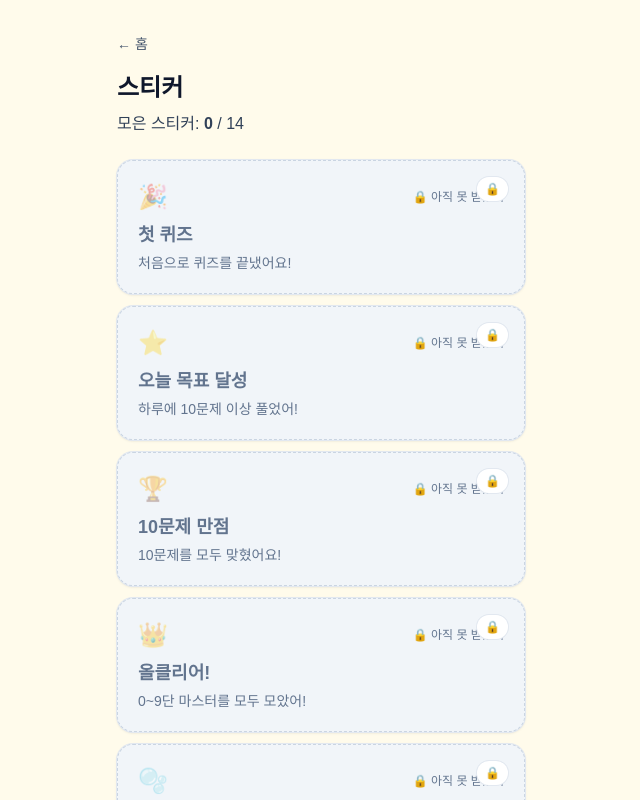
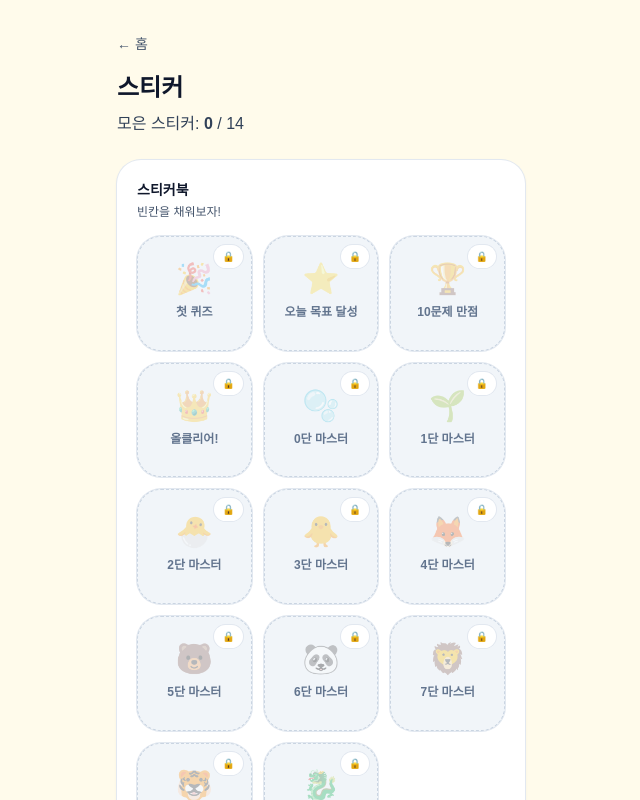
Before and after one commit to woairi/gugudan-kids, a Next.js app: page /collection in a window 1280 px wide. Shown: the top 800 px of the page, without its empty margins (319-959 px from the left). Built offline with nearby package versions, Linux system fonts and the light colour scheme.

Commit message:
feat(ux): turn collection into stickerbook grid

```diff
--- a/src/app/collection/page.tsx
+++ b/src/app/collection/page.tsx
@@ -27,38 +27,40 @@ export default function CollectionPage() {
           모은 스티커: <span className="font-extrabold">{unlockedCount}</span> / {list.length}
         </p>
 
-        <div className="mt-6 grid gap-3">
+        <div className="mt-6 rounded-3xl bg-white p-5 shadow-sm ring-1 ring-slate-200">
+          <div className="text-sm font-extrabold">스티커북</div>
+          <div className="mt-1 text-xs text-slate-600">빈칸을 채워보자!</div>
+
+          <div className="mt-4 grid grid-cols-3 gap-3">
             {list.map((b) => {
               const unlocked = Boolean(b.unlockedAt);
               return (
                 <div
                   key={b.id}
                   className={
-                  "relative rounded-2xl p-5 shadow-sm ring-1 " +
+                    "relative aspect-square rounded-3xl p-3 text-center ring-1 " +
                     (unlocked
-                    ? "bg-white ring-emerald-200"
+                      ? "bg-amber-50 ring-amber-200"
                       : "bg-slate-100 text-slate-500 ring-slate-200 border border-dashed border-slate-300")
                   }
                 >
-                <div className="flex items-center justify-between">
                   {!unlocked && (
-                    <div className="absolute right-4 top-4 rounded-full bg-white px-2 py-1 text-xs font-extrabold ring-1 ring-slate-200">🔒</div>
+                    <div className="absolute right-2 top-2 rounded-full bg-white px-2 py-1 text-[10px] font-extrabold ring-1 ring-slate-200">
+                      🔒
+                    </div>
                   )}
-                  <div className={"text-2xl " + (unlocked ? "" : "opacity-40")}>{b.emoji}</div>
-                  <div className="text-xs">
-                    {unlocked ? "✨ 받았어!" : "🔒 아직 못 받았어"}
-                  </div>
-                </div>
-                <div className="mt-2 text-lg font-extrabold">{b.title}</div>
-                <div className="mt-1 text-sm">{b.desc}</div>
-                {unlocked && (
-                  <div className="mt-2 text-xs text-emerald-700">반짝! 스티커가 생겼어 ✨</div>
-                )}
+                  <div className={"mt-3 text-3xl " + (unlocked ? "" : "opacity-30")}>{b.emoji}</div>
+                  <div className="mt-2 text-xs font-extrabold leading-tight">{b.title}</div>
                 </div>
               );
             })}
           </div>
         </div>
+
+        <div className="mt-6 text-center text-xs text-slate-500">
+          모은 스티커: <span className="font-extrabold">{unlockedCount}</span> / {list.length}
+        </div>
+      </div>
     </main>
   );
 }
```
Also changed, not shown: 1 other file (tests, documents, lock files or other folders). Lines whose indentation alone changed are shown as unchanged.
